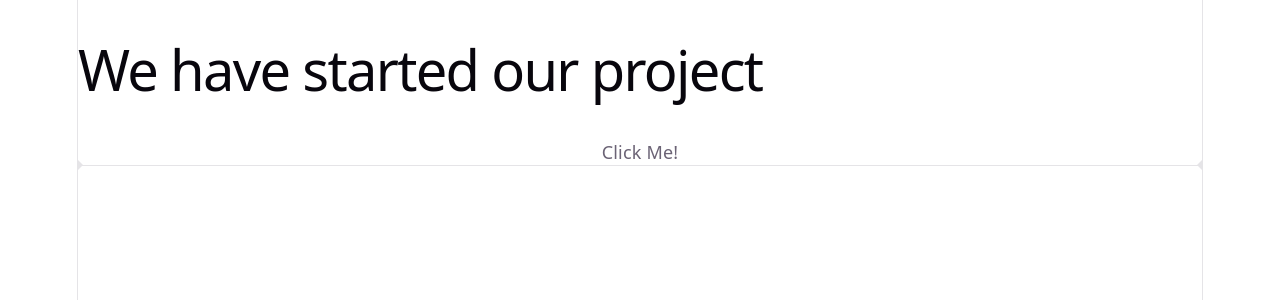
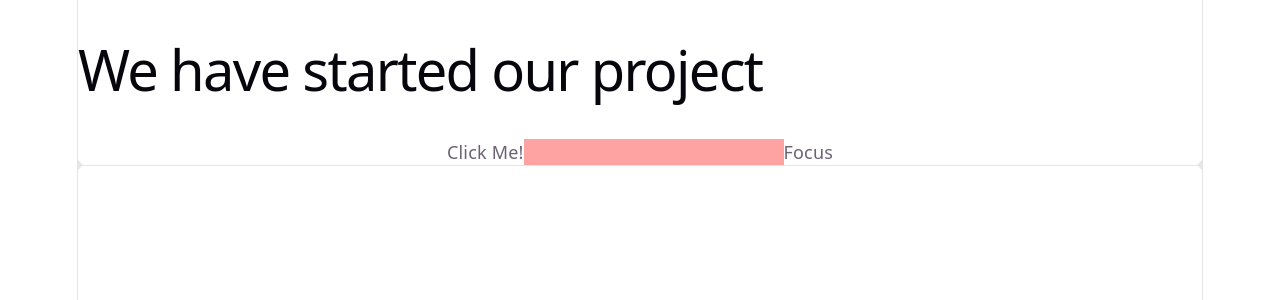
Before and after one commit to anish1A1/react_relearn, a React (Vite) app: page / in a window 1280 px wide. Shown: the top 300 px of the page. Built offline with nearby package versions, Linux system fonts and the light colour scheme.

Commit message:
using focus Input with useRef

```diff
--- a/src/components/ClickCounter.jsx
+++ b/src/components/ClickCounter.jsx
@@ -3,10 +3,15 @@ import { useRef } from "react";
 
 export default function ClickCounter() {
     let ref = useRef(0);
+    const inputRef = useRef(null)
 
     function handleClick() {
         ref.current = ref.current + 1;
         alert("You Clicked " + ref.current + "times!")
+    }
+
+    function focusInput() {
+        inputRef.current.focus();
     }
 
     return (
@@ -16,6 +21,9 @@ export default function ClickCounter() {
 
             {/* This will not work as ref doen't trigger UI re-render */}
             {/* <h3>Clicked with Ref: {ref.current.valueOf(ClickCounter)}</h3> */}
+
+            <input type="text" ref={inputRef} className="bg-red-300" />
+            <button onClick={focusInput}>Focus</button>
         </div>
 
 
```
